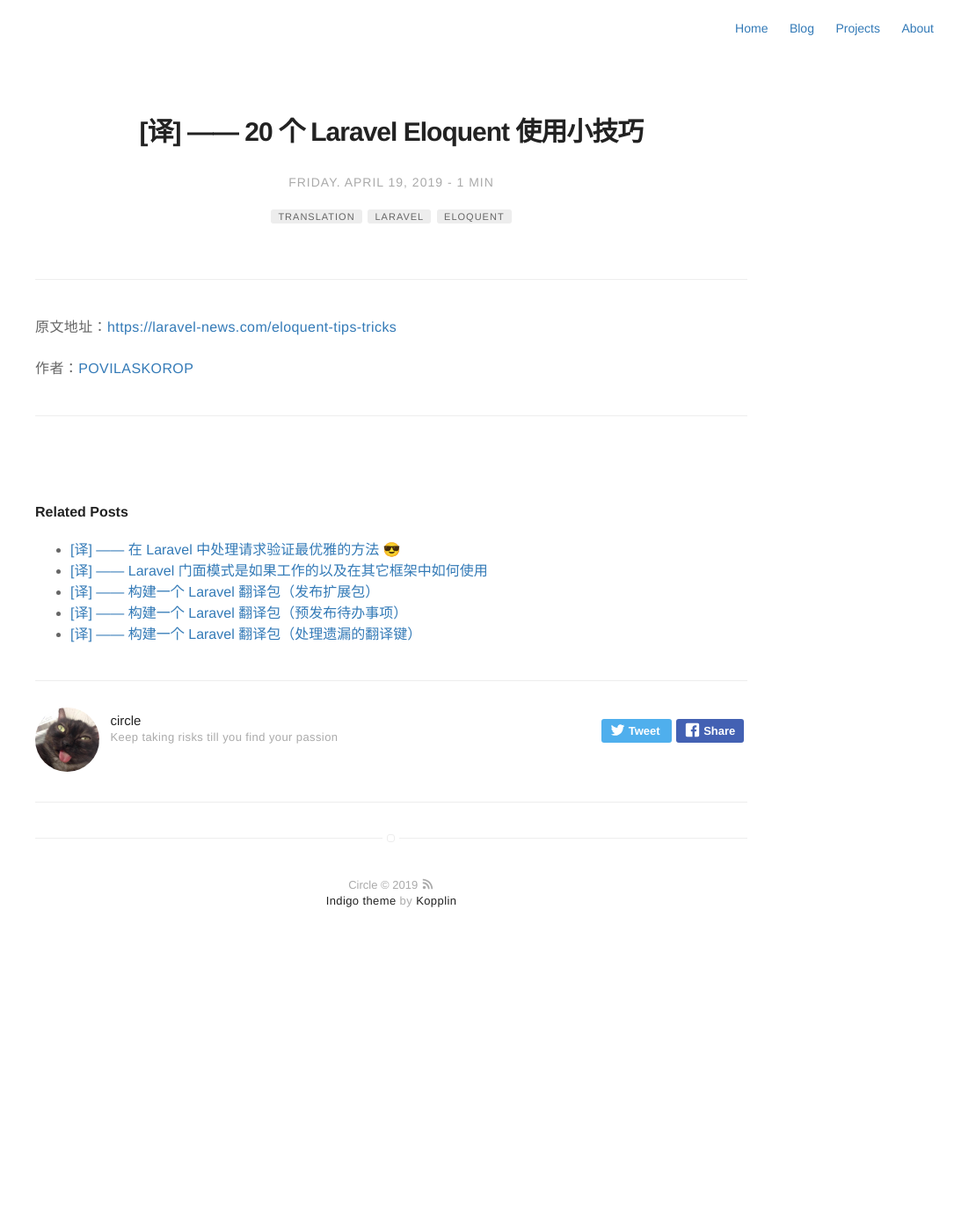
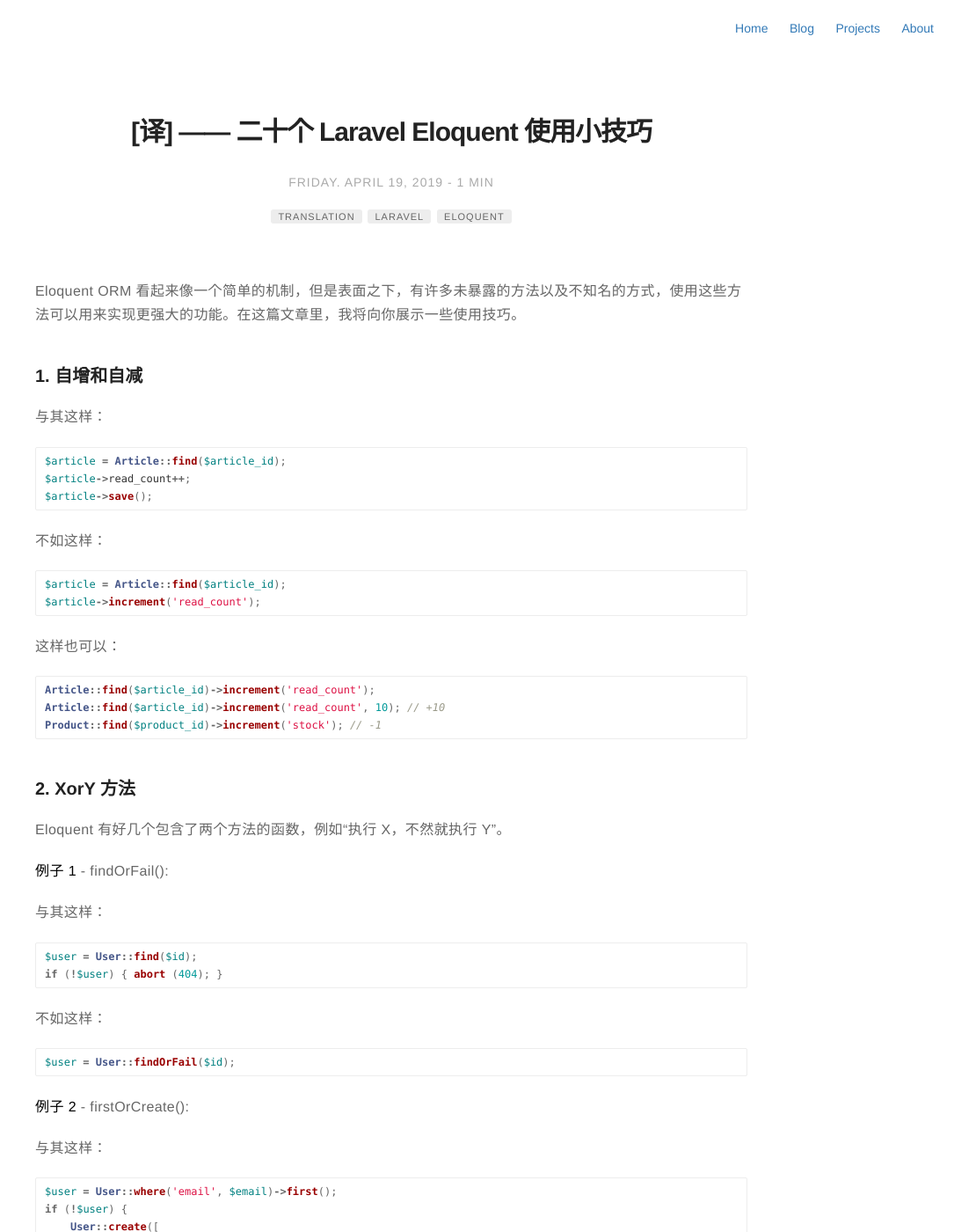
Before and after one commit to rust17/blog, a Jekyll site: the page built from _posts/second/2019-04-19-20-Laravel-Eloquent-Tips-and-Tricks.markdown, in a window 1280 px wide and 1400 px high. Shown: the whole window at 88% size, without its empty margins (195-1280 px from the left). Built offline with Jekyll 4.4.1, drawn with Linux system fonts in a browser that asks for light colours; some of the changed text lies outside the part shown.

Commit message:
update article 4

````diff
--- a/_posts/second/2019-04-19-20-Laravel-Eloquent-Tips-and-Tricks.markdown
+++ b/_posts/second/2019-04-19-20-Laravel-Eloquent-Tips-and-Tricks.markdown
@@ -1,5 +1,5 @@
 ---
-title: "[译] —— 20 个 Laravel Eloquent 使用小技巧"
+title: "[译] —— 二十个 Laravel Eloquent 使用小技巧"
 layout: post
 date: 2019-04-19 19:30
 headerImage: false
@@ -12,6 +12,71 @@
 description: 翻译文章 —— 介绍一些 Laravel Eloquent 的使用技巧
 ---
 
+Eloquent ORM 看起来像一个简单的机制，但是表面之下，有许多未暴露的方法以及不知名的方式，使用这些方法可以用来实现更强大的功能。在这篇文章里，我将向你展示一些使用技巧。
+
+### 1. 自增和自减
+
+与其这样：
+
+```php
+$article = Article::find($article_id);
+$article->read_count++;
+$article->save();
+```
+
+不如这样：
+
+```php
+$article = Article::find($article_id);
+$article->increment('read_count');
+```
+
+这样也可以：
+
+```php
+Article::find($article_id)->increment('read_count');
+Article::find($article_id)->increment('read_count', 10); // +10
+Product::find($product_id)->increment('stock'); // -1
+```
+
+### 2. XorY 方法
+
+Eloquent 有好几个包含了两个方法的函数，例如“执行 X，不然就执行 Y”。
+
+**例子 1** - findOrFail():
+
+与其这样：
+
+```php
+$user = User::find($id);
+if (!$user) { abort (404); }
+```
+
+不如这样：
+
+```php
+$user = User::findOrFail($id);
+```
+
+**例子 2** - firstOrCreate():
+
+与其这样：
+
+```php
+$user = User::where('email', $email)->first();
+if (!$user) {
+    User::create([
+        'email' => $email
+    ]);
+}
+```
+
+只需要这样：
+
+```php
+$user = User::firstOrCreate(['email' => $email]);
+```
+
 ---
 原文地址：[https://laravel-news.com/eloquent-tips-tricks](https://laravel-news.com/eloquent-tips-tricks)
 
````
